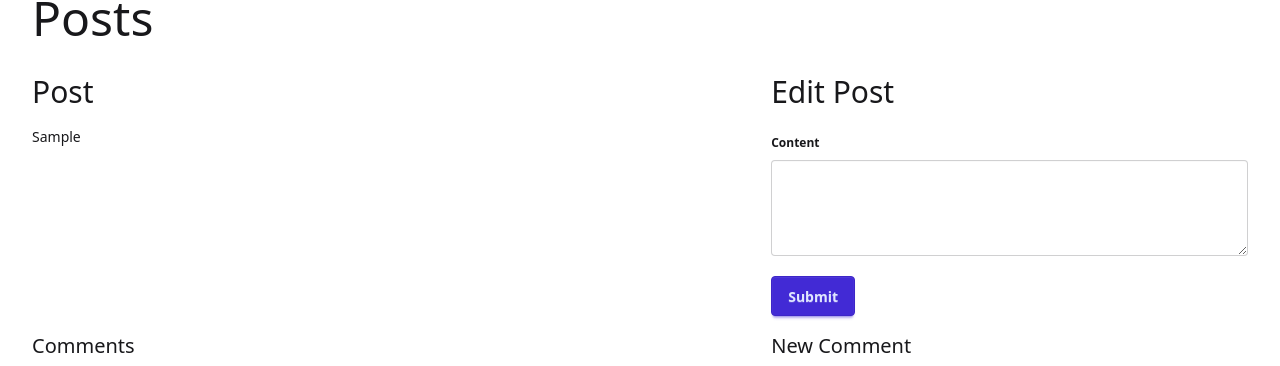
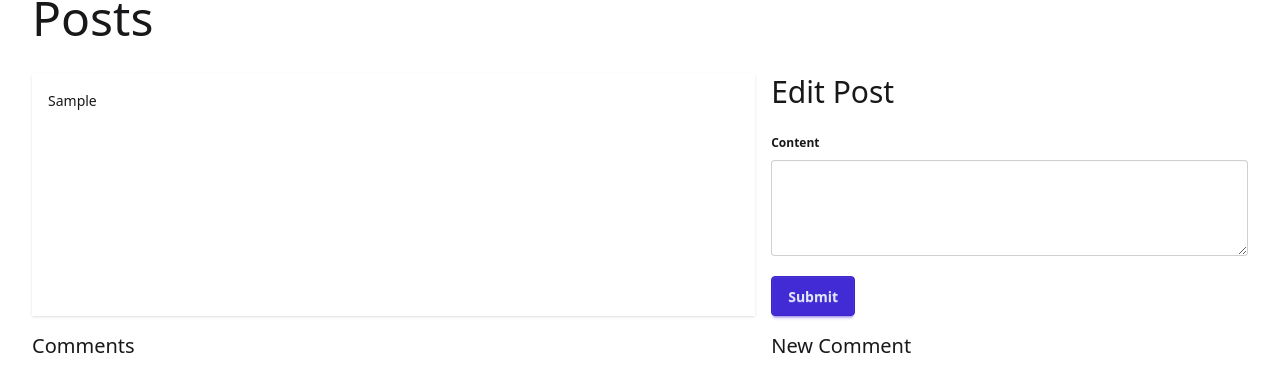
Before and after one commit to arthurgubaidullin/inventing-the-app-state-with-signals-example, an Astro site: page / in a window 1280 px wide. Both pictures are taken after typing "Sample" into the empty fields and a click on the input 73 px from the left and 266 px from the top of the page. Shown: the part 324-690 px from the top of the page. Built offline with nearby package versions, Linux system fonts and the light colour scheme; Astro itself is replaced by a stand-in of ours.

Commit message:
Fix component

```diff
--- a/src/components/Post.tsx
+++ b/src/components/Post.tsx
@@ -7,9 +7,7 @@
   return (
     <div class="grid gap-4">
       <div class="grid gap-4 grid-cols-5">
-        <div class="col-span-3 flex flex-col gap-4">
-          <h3 class="text-3xl">Post</h3>
-
+        <div class="col-span-3 flex flex-col gap-4 p-4 shadow">
           <p class="flex-1">{post.data.value.content}</p>
         </div>
 
```
